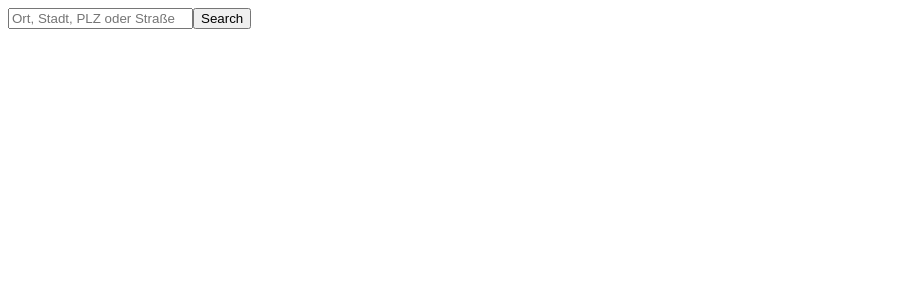
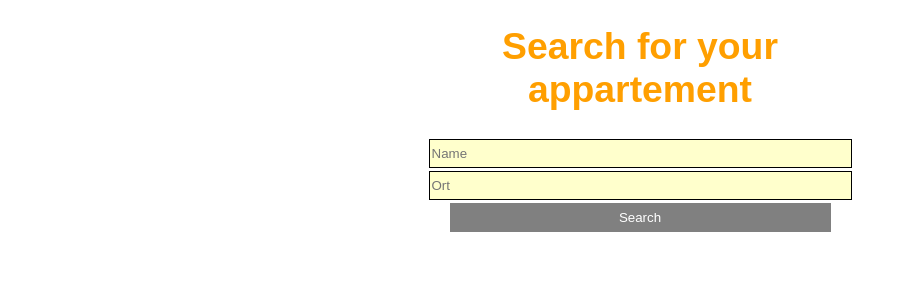
Before and after one commit to Gamko2/ProgExSplitFrontend, an Angular app in the folder angular/: page / in a window 1280 px wide. Shown: the top 300 px of the page, without its empty margins (0-907 px from the left). Built offline with nearby package versions, Linux system fonts and the light colour scheme.

Commit message:
Implemented Appartement Search and did first CSS styling.

```diff
--- a/angular/src/app/app.module.ts
+++ b/angular/src/app/app.module.ts
@@ -7,6 +7,7 @@ import { FormsModule } from '@angular/forms';
 import { AppComponent } from './app.component';
 import { SearchviewComponent } from './searchview/searchview.component';
 import { SearchbarComponent } from './searchview/searchbar/searchbar.component';
+import { SearchresultComponent } from './searchview/searchresult/searchresult.component';
 
 
 
@@ -15,7 +16,8 @@ import { SearchbarComponent } from './searchview/searchbar/searchbar.component';
   declarations: [
     AppComponent,
     SearchviewComponent,
-    SearchbarComponent
+    SearchbarComponent,
+    SearchresultComponent
   ],
   imports: [
     BrowserModule,
--- /dev/null
+++ b/angular/src/app/appartement.ts
@@ -0,0 +1,11 @@
+export class Appartement {
+id : number;
+objecttype : String;
+rooms : number;
+price : number;
+extra : String;
+plz : number;
+contact : Object;
+
+
+}
--- a/angular/src/app/searchview/searchbar/searchbar.component.css
+++ b/angular/src/app/searchview/searchbar/searchbar.component.css
@@ -0,0 +1,49 @@
+.search-bar{
+
+
+}
+
+.input{
+        background-repeat: repeat-x;
+        height: 25px;
+        border: 0px;
+        color: #fff;
+        margin-top: 3px;
+        border: 1px solid #000;
+        background-color: #FFFFCC;
+
+
+}
+
+.button{
+
+        height: 29px;
+        width: 381px;
+        border: 0px;
+        background-color: grey;
+        color: #fff;
+        margin-top: 3px;
+
+}
+
+.h1 {
+    color:#FF9F00;   /* Farbe orange */
+    font-size:28pt;  /* Größe 28pt   */
+    font-family:arial, "lucida console", sans-serif; /* Schriftart */
+  }
+
+.outer-search-bar{
+}
+
+.search{
+
+
+
+}
+
+.outer-box{
+margin-left: auto;
+margin-right: auto;
+text-align: center;
+
+}
--- a/angular/src/app/searchview/searchbar/searchbar.component.html
+++ b/angular/src/app/searchview/searchbar/searchbar.component.html
@@ -1,2 +1,14 @@
-<input id="search" type="text" placeholder="Ort, Stadt, PLZ oder Straße " [(ngModel)] = "searchwords">
-<button (click)="callback(searchwords)">Search</button>
+<div class=outer-box>
+    <h1 class="h1">Search for your appartement </h1>
+    <div class="outer-search-bar">
+        <div class="search-bar">
+            <input class="input" id="search" type="text" size=50 placeholder="Name " [(ngModel)]="searchwords">
+        </div>
+        <div class="search-bar">
+            <input class="input" id="ort" size=50 type="text" placeholder="Ort" [(ngModel)]="ort">
+        </div>
+    </div>
+    <div class="search">
+        <button class="button" (click)="callback(searchwords,ort)">Search</button>
+    </div>
+</div>
--- a/angular/src/app/searchview/searchbar/searchbar.component.ts
+++ b/angular/src/app/searchview/searchbar/searchbar.component.ts
@@ -13,11 +13,11 @@ export class SearchbarComponent implements OnInit {
 
   ngOnInit() {
   }
+  ort: String = "";
+  searchwords: String = "";
+  @Input() callback: Function;
 
-  searchwords : String;
-  @Input() callback : Function;
-
-  test(){
+  test() {
     console.log("Test succeeded")
   }
 
--- /dev/null
+++ b/angular/src/app/searchview/searchresult/searchresult.component.css
@@ -0,0 +1,15 @@
+.search-entry{
+background-color: #66CDAA;
+
+}
+
+.h1 {
+    color:#FF9F00;   /* Farbe orange */
+    font-size:28pt;  /* Größe 28pt   */
+    font-family:arial, "lucida console", sans-serif; /* Schriftart */
+    text-align: center;
+  }
+
+  .center{
+      text-align: center;
+  }
--- /dev/null
+++ b/angular/src/app/searchview/searchresult/searchresult.component.html
@@ -0,0 +1,13 @@
+<div class=search-entry *ngFor="let appartement of appartements">
+
+
+  <h1 class="h1"> {{appartement.objecttype}}</h1>
+  <div class="center">
+    <p> {{appartement.rooms}} Zimmer</p>
+    <p> {{appartement.squaremeter}} m²</p>
+    <p> {{appartement.price}}€</p>
+    <p> Extras:{{appartement.extra}}</p>
+    <p> {{appartement.plz}} {{appartement.ort}}</p>
+  </div>
+
+</div>
--- /dev/null
+++ b/angular/src/app/searchview/searchresult/searchresult.component.ts
@@ -0,0 +1,18 @@
+import { Component, OnInit } from '@angular/core';
+import { Input } from '@angular/core';
+import { Appartement } from '../../appartement';
+
+@Component({
+  selector: 'app-searchresult',
+  templateUrl: './searchresult.component.html',
+  styleUrls: ['./searchresult.component.css']
+})
+export class SearchresultComponent implements OnInit {
+
+  constructor() { }
+
+  ngOnInit() {
+  }
+
+  @Input() appartements : Appartement[];
+}
--- a/angular/src/app/searchview/searchview.component.css
+++ b/angular/src/app/searchview/searchview.component.css
@@ -0,0 +1,9 @@
+.searchbar-container{
+    width: 100%;
+}
+
+.searchview-element{
+    margin-left: auto;
+    margin-right:auto;
+    width: 40%;
+}
--- a/angular/src/app/searchview/searchview.component.html
+++ b/angular/src/app/searchview/searchview.component.html
@@ -1 +1,8 @@
-<app-searchbar [callback] = "loadAppartements"></app-searchbar>
+<div class="search-view">
+    <div class="searchview-element">
+        <app-searchbar [callback]="loadAppartements"></app-searchbar>
+    </div>
+    <div class="searchview-element">
+        <app-searchresult [appartements]="appartements"></app-searchresult>
+    </div>
+</div>
--- a/angular/src/app/searchview/searchview.component.ts
+++ b/angular/src/app/searchview/searchview.component.ts
@@ -1,5 +1,7 @@
 import { Component, OnInit, Input } from '@angular/core';
 import { AppartementService } from '../services/appartement.service';
+import {Http, Response} from "@angular/http";
+import { Appartement } from '../appartement';
 
 @Component({
   selector: 'app-searchview',
@@ -10,16 +12,22 @@ export class SearchviewComponent implements OnInit {
 
   constructor(private appartementService : AppartementService) { }
 
-  appartements = {}
+
+  appartements : Appartement[];
+
 
 
 
   ngOnInit() {
   }
 
-  public loadAppartements = (searchword : String) => {
+  public loadAppartements = (searchword : String, ort : String) => {
     console.log("Load Appartements called");
-    this.appartementService.searchAppartement(searchword).subscribe((searchResult) => { console.log(searchResult) });
+    this.appartementService.searchAppartement(searchword,ort).subscribe((searchResult) =>{
+      console.log(searchResult);
+     this.appartements = JSON.parse(searchResult["_body"]);
+    });
+
   }
 
 
--- a/angular/src/app/services/appartement.service.ts
+++ b/angular/src/app/services/appartement.service.ts
@@ -1,17 +1,25 @@
 import { Injectable } from '@angular/core';
-import {Http, Response} from "@angular/http";
+import { Http, Response } from "@angular/http";
 import 'rxjs/add/operator/map';
 
 @Injectable()
 export class AppartementService {
 
   constructor(
-    private http:Http
+    private http: Http
   ) { }
 
-  searchAppartement(objecttype: String){
-  console.log("Service aufgerufen");
-   return this.http.get("http://localhost:8081/appartement?objecttype=" + objecttype);
+  searchAppartement(objecttype: String, ort: String) {
+    let url = "http://localhost:8081/appartement?";
+    console.log("Service aufgerufen");
+    console.log(ort, objecttype);
+    if (objecttype != "") {
+      url = url + "objecttype=" + objecttype +"&";
+    }
+    if (ort != "") {
+      url = url + "ort=" + ort +"&";
+    }
+    return this.http.get(url);
   }
 
 }
```
Also changed, not shown: 1 other file (tests, documents, lock files or other folders).
